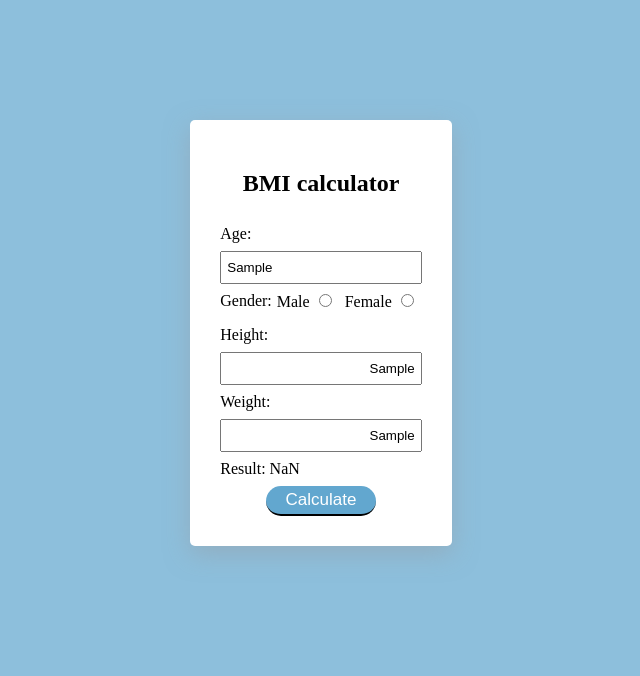
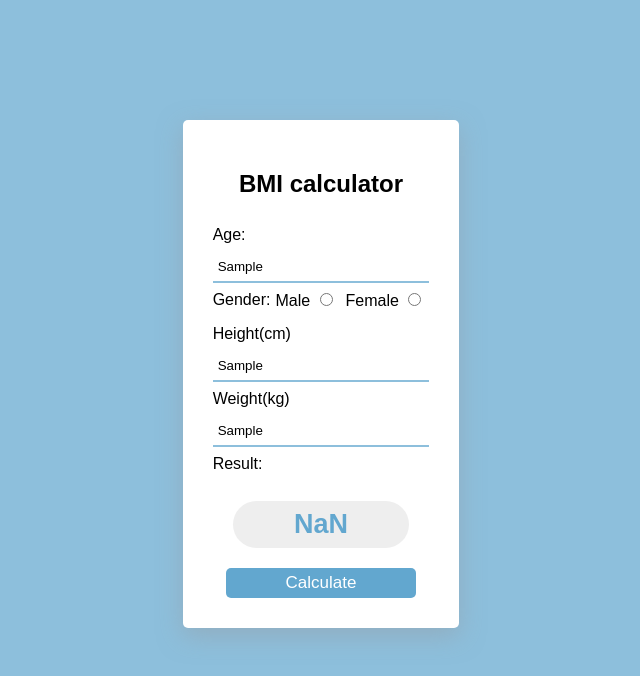
Before and after one commit to Krissttina/BMI-calc, a plain HTML site: page index.html in a window 1280 px wide. Both pictures are taken after typing "Sample", "Sample", "Sample" into the empty fields and a click on the button "Calculate". Shown: the whole page, without its empty margins (319-959 px from the left). Drawn offline with Linux system fonts and the light colour scheme.

Commit message:
update
html changes and functioning result and score menu

```diff
--- a/index.html
+++ b/index.html
@@ -25,11 +25,18 @@
                 <input class="female" type="radio" name="size" />
               </label>
             </div>
-            <p>Height:</p>
-            <input type="text" class="height" placeholder="cm"/>
-            <p>Weight:</p>
-            <input type="text" class="weight" placeholder="kg"/>
+            <p>Height(cm)</p>
+            <input type="text" class="height" placeholder="Height"/>
+            <p>Weight(kg)</p>
+            <input type="text" class="weight" placeholder="Weight"/>
             <p class="result">Result: </p>
+            <div class="res">
+                <p id="res">00.00</p>
+            </div>
+            <div class="chart"></div>
+            <defs>
+                <path d="M0 140 A140 140, 0, 0, 1, 6.9 96.7 L140 140 Z" fill="#bc2020"></path>
+            </defs>
         </span>
         <div>
             <button id="btn">Calculate</button>
--- a/script.js
+++ b/script.js
@@ -1,22 +1,64 @@
 const radioMale = document.querySelector(".male");
 const radioFemale = document.querySelector(".female");
 
-const height = document.querySelector(".height");
+const heightPre = document.querySelector(".height");
 const weight = document.querySelector(".weight");
 
 const result = document.querySelector(".result");
 
+const res = document.getElementById("res");
+
+let condition = '';
+
 document.getElementById("btn").addEventListener("click", () => {
-    let bmi = Number(height.value) / Number(weight.value);
+  let height = (Number(heightPre.value) / 100) * 2;
+  let bmi = Number(weight.value) / height;
 
-    result.innerHTML = `Result: ${bmi.toFixed(2)}`
+
 
   if (radioFemale.checked == true) {
-    console.log(bmi);
+    res.innerHTML = bmi.toFixed(2);
+    console.log(height*2);
   } else {
-    console.log(bmi);
+    res.innerHTML = bmi.toFixed(2);
+    console.log(Number(weight.value));
   }
+
+  // USC Units:
+// BMI = 703 × 	mass (lbs) / height2 (in) = 703 × 160 / 702 = 22.96 	kg /m2
+
+// SI, Metric Units:
+// BMI = 	mass (kg) / height2 (m) = 72.57 / 1.782 = 	22.90	 kg / m2
+
+//check for condition
+
+// Severe Thinness	< 16
+// Moderate Thinness	16 - 17
+// Mild Thinness	17 - 18.5
+// Normal	18.5 - 25
+// Overweight	25 - 30
+// Obese Class I	30 - 35
+// Obese Class II	35 - 40
+// Obese Class III	> 40
+
+
+if(bmi < 16){
+  condition = 'Underweigh';
+}else if(bmi == 16 || bmi < 17){
+  condition = 'Mild Thinness';
+}else if(bmi == 17 || bmi < 18.50){
+  condition = 'Normal';
+}else if(bmi == 18.50 || bmi < 25){
+  condition = 'Normal';
+}else if(bmi == 25 || bmi < 30){
+  condition = 'Overweight';
+}else if(bmi == 30 || bmi < 35){
+  condition = 'Obese Class I';
+}else if(bmi == 35 && bmi < 40){
+  condition = 'Obese Class II';
+}else if(bmi > 40){
+  condition = 'Obese Class III';
+}
+
+result.innerHTML = `Result: ${condition}`
 });
-
-// divides an adult's weight in kilograms (kg)
-//by their height in metres (m) squared
--- a/style.css
+++ b/style.css
@@ -1,3 +1,7 @@
+*{
+    font-family: Arial;
+}
+
 body{
     display: flex;
     justify-content: center;
@@ -24,24 +28,17 @@ header{
 
 input{
     padding: 7px 5px;
-}
-
-.height{
-    text-align: end;
-}
-
-.weight{
-    text-align: end;
+    border: none;
+    border-bottom: 2px solid rgba(98, 167, 207, 0.726);
 }
 
 button {
     border: none;
-    border-bottom: 2px solid black;
     color: #fff;
     background-color: rgb(98, 167, 207);
-    border-radius: 15px;
+    border-radius: 5px;
     height: 30px;
-    padding: 0 20px;
+    padding: 0 60px;
     font-size: 17px;
     cursor: pointer;
 }
@@ -67,3 +64,12 @@ label{
 p{
     margin: 8px 0;
 }
+
+.res{
+    margin: 20px;
+    background: rgb(238, 238, 238);
+    border-radius: 34px;
+    color: rgb(98, 167, 207);
+    font-size: 27px;
+    font-weight: bold;
+}
```
Also changed, not shown: preview.png (added), 1 other file.
